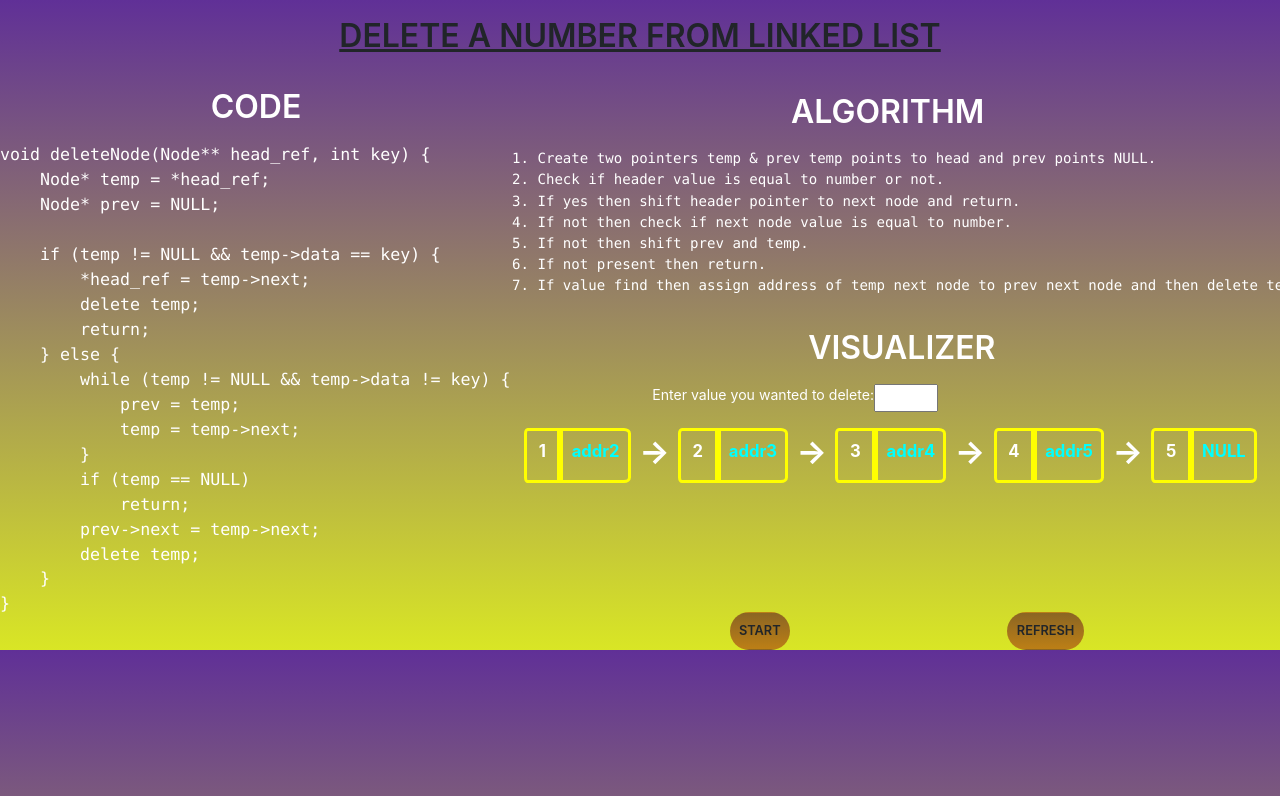
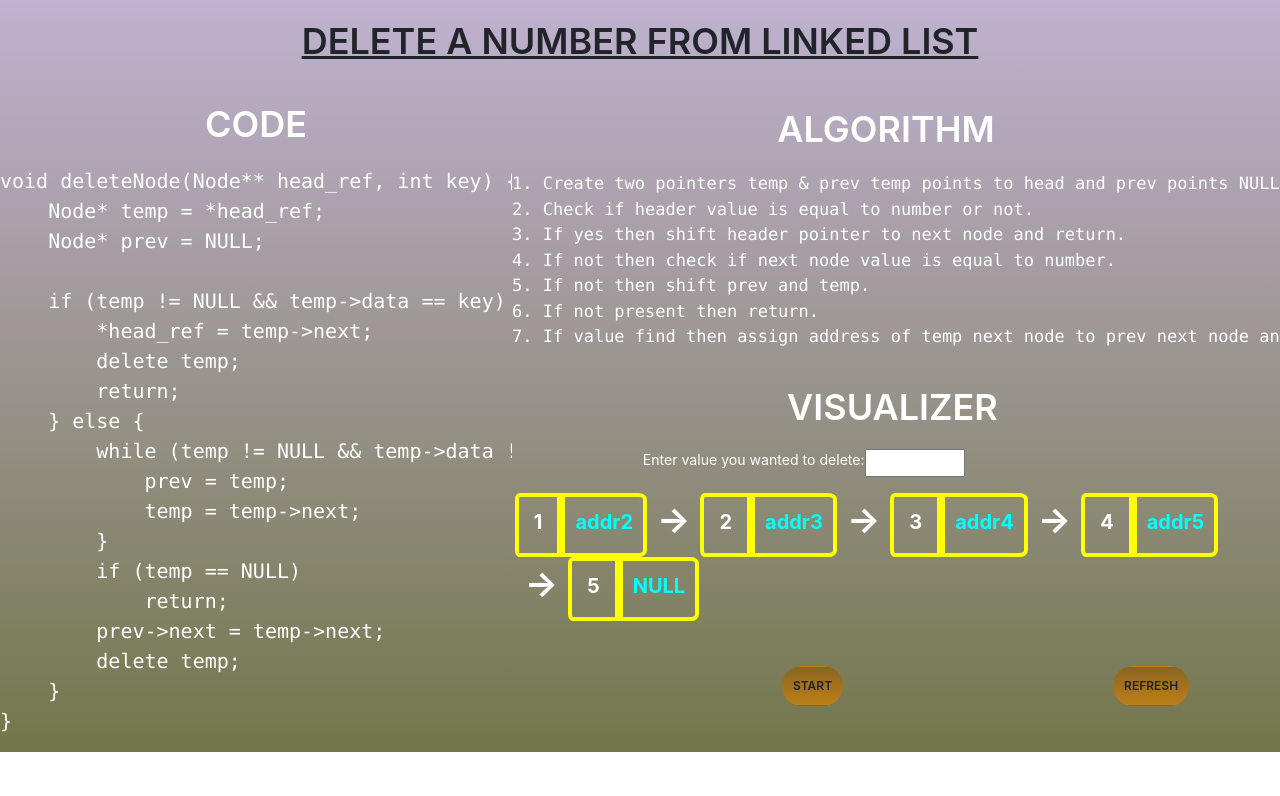
Before and after one commit to SumitKumarCSE/Delete-A-Number-From-Linked-List, a plain HTML site: page index.html in a window 1280 px wide. Drawn offline with nearby package versions, Linux system fonts and the light colour scheme.

Commit message:
Update styles.css

```diff
--- a/styles.css
+++ b/styles.css
@@ -4,26 +4,27 @@
 }
 
 body{
-    background: linear-gradient(to bottom, rgb(96, 48, 151), rgb(217, 230, 37));
-    /* background-size: cover; */
-    /* background-repeat: cover; */
+    height: 730px;
+    background: linear-gradient(to bottom, rgb(192, 178, 209), rgb(115, 118, 75));
+    background-size: cover;
+    background-repeat: no-repeat;
 }
 h1{
-    margin: 0.65vw;
-    padding: 0.65vw;
+    margin: 10px 10px 10px 10px;
+    padding: 10px;
     text-align: center;
-    font-size: 2.5vw;
+    font-size: 36px;
     font-weight: 600;
 }
 
 /* Left Div (Code Area) */
 .left-div{
-    width: 40vw;
+    width: 40%;
     float: left;
     color: white;
 }
 .left-div pre{
-    font-size: 1.3vw;
+    font-size: 20px;
     background-color: transparent;
     border: none;
     color: white;
@@ -36,19 +37,19 @@ h1{
     color: white;
 }
 .right-div pre{
-    font-size: 1.1vw;
+    font-size: 17px;
     background-color: transparent;
     border: none;
     color: white;
 }
 
 input{
-    width: 5vw;
+    width: 100px;
 }
 /* Pointer */
 .shift-pointer{
     width: 100%;
-    font-size: 2vw;
+    font-size: 20px;
     font-weight: 600;
     border: none;
 }
@@ -56,33 +57,33 @@ input{
 /* Nodes */
 .visualizer{
     float: right;
-    margin-right: 0.65px;
+    margin-right: 10px;
     width: 59%;
     height: 300px;
     color: white;
 }
 .btn{
     background: linear-gradient(to bottom, rgb(139, 101, 35), rgb(188, 127, 22));
-    font-size: 1vw;
+    font-size: 12px;
     font-weight: 600;
     float: left;
-    border-radius: 2.5vw;
-    padding: 0.65vw;
-    margin-left: 17vw;
+    border-radius: 50px;
+    padding: 10px;
+    margin-left: 270px;
 }
 .show{
-    margin-bottom: 10vw;
+    margin-bottom: 100px;
 }
 .val{
-    border: 0.25vw solid yellow;
-    padding: 0.65vw 0.9vw 0 0.9vw;
+    border: 4px solid yellow;
+    padding: 10px 15px 0 15px;
     float: left;
     border-top-left-radius: 10%;
     border-bottom-left-radius: 10%;
 }
 .addr{
-    border: 0.25vw solid yellow;
-    padding: 0.65vw 0.65vw 0 0.65vw;
+    border: 4px solid yellow;
+    padding: 10px 10px 0 10px;
     float: left;
     border-top-right-radius: 10%;
     border-bottom-right-radius: 10%;
@@ -93,7 +94,7 @@ input{
 #value4,
 #value5{
     text-align: center;
-    font-size: 1.3vw;
+    font-size: 20px;
     font-weight: bolder;
     /* color: aqua; */
 }
@@ -104,7 +105,7 @@ input{
 #address5,
 #address6{
     text-align: center;
-    font-size: 1.3vw;
+    font-size: 20px;
     font-weight: bolder;
     color: aqua;
 }
@@ -115,9 +116,9 @@ input{
 .ptr5{
     float: left;
     font-weight: bolder;
-    font-size: 2.5vw;
-    margin-left: 0.65vw;
-    margin-right: 0.65vw;
+    font-size: 35px;
+    margin-left: 10px;
+    margin-right: 10px;
 }
 .animation{
     color: red;
```
